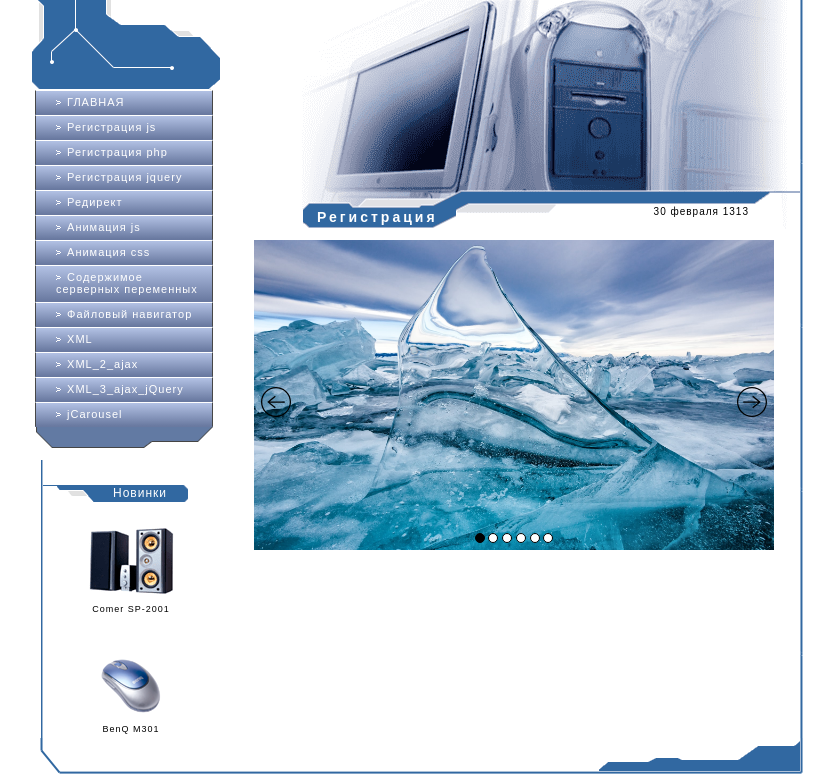
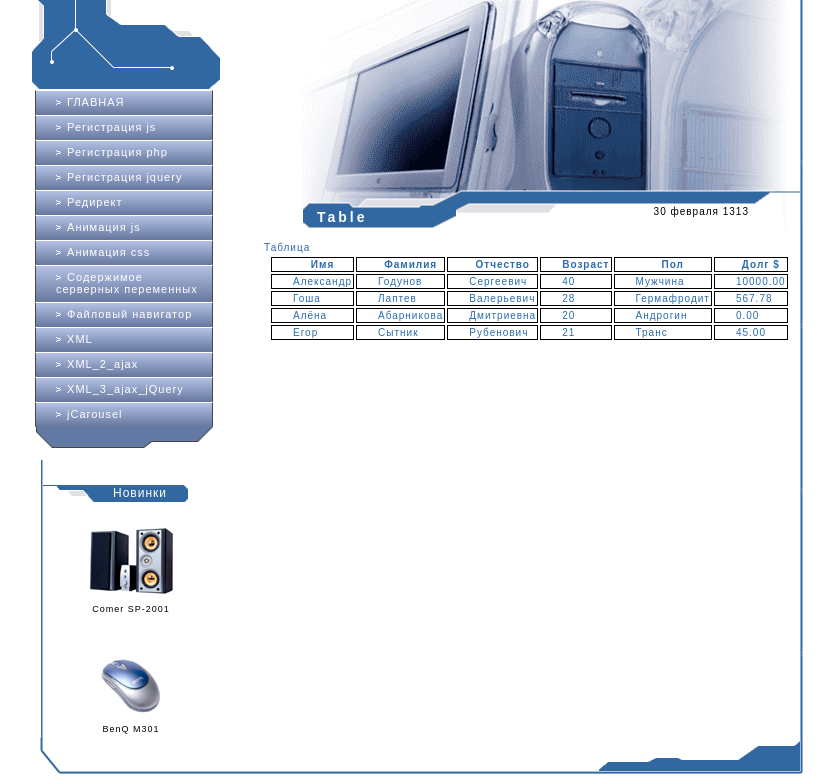
Before and after one commit to Alyona-Vepritskaya/weblab2, a PHP site: page /table/index.php in a window 1280 px wide. Shown: the part 82-858 px from the top of the page, without its empty margins (221-1055 px from the left). Run offline with PHP 8.4, Linux system fonts and the light colour scheme.

Commit message:
Lab9 release v3

```diff
--- a/carusel_jquery/main.php
+++ b/carusel_jquery/main.php
@@ -2,7 +2,7 @@
     <div class="news-info">
         <a href="">
             <div class="news">
-                Регистрация
+                Carousel
             </div>
         </a>
         <div class="date">
--- /dev/null
+++ b/table/index.php
@@ -0,0 +1,4 @@
+<?php
+include '../general/header.php';
+include 'main.php';
+include '../general/footer.php';
--- /dev/null
+++ b/table/main.php
@@ -0,0 +1,58 @@
+<div class="right-col">
+    <div class="news-info">
+        <a href="">
+            <div class="news">
+                Table
+            </div>
+        </a>
+        <div class="date">
+            30 февраля 1313
+        </div>
+    </div>
+    <div class="text-content  clearfix">
+        <div class="text">
+            Таблица
+            <table class="text">
+                <tr>
+                    <th>Имя</th>
+                    <th>Фамилия</th>
+                    <th>Отчество</th>
+                    <th>Возраст</th>
+                    <th>Пол</th>
+                    <th>Долг $</th>
+                </tr>
+                <tr>
+                    <td>Александр</td>
+                    <td>Годунов</td>
+                    <td>Сергеевич</td>
+                    <td>40</td>
+                    <td>Мужчина</td>
+                    <td>10000.00</td>
+                </tr>
+                <tr>
+                    <td>Гоша</td>
+                    <td>Лаптев</td>
+                    <td>Валерьевич</td>
+                    <td>28</td>
+                    <td>Гермафродит</td>
+                    <td>567.78</td>
+                </tr>
+                <tr>
+                    <td>Алёна</td>
+                    <td>Абарникова</td>
+                    <td>Дмитриевна</td>
+                    <td>20</td>
+                    <td>Андрогин</td>
+                    <td>0.00</td>
+                </tr>
+                <tr>
+                    <td>Егор</td>
+                    <td>Сытник</td>
+                    <td>Рубенович</td>
+                    <td>21</td>
+                    <td>Транс</td>
+                    <td>45.00</td>
+                </tr>
+            </table>
+        </div>
+    </div>
--- /dev/null
+++ b/table/style.css
@@ -0,0 +1,3 @@
+td,th{
+    border: black 1px solid;
+}
```
